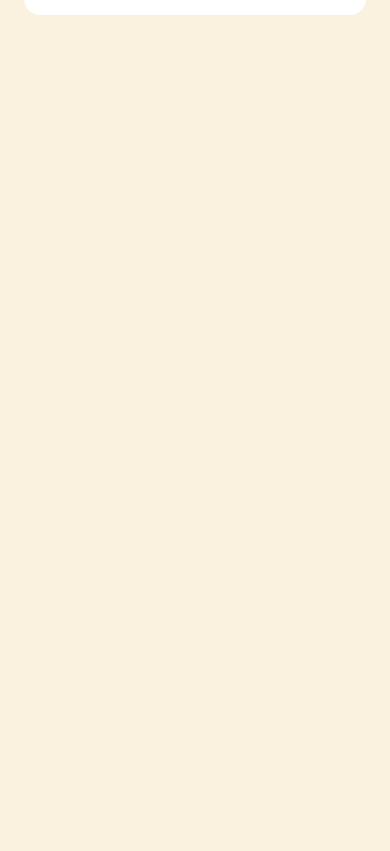
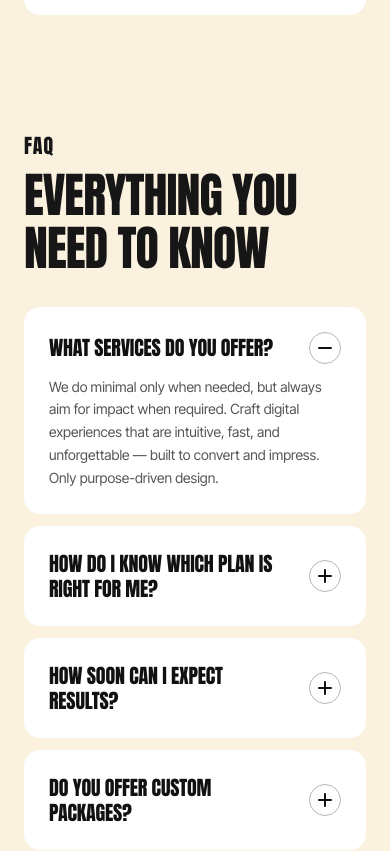
Before and after one commit to ahsanuldev/brandure, a Next.js app: page / in a window 390 px wide. Shown: the part 8674-9525 px from the top of the page. Before the commit the page ends 8753 px from the top, so only its background shows below. Built offline with nearby package versions, Linux system fonts and the light colour scheme.

Commit message:
feat: implement and integrate FAQ section on homepage

```diff
--- a/src/app/page.tsx
+++ b/src/app/page.tsx
@@ -5,6 +5,7 @@ import Works from "@/components/home/Works";
 import Projects from "@/components/home/Projects";
 import Process from "@/components/home/Process";
 import Testimonials from "@/components/home/Testimonials";
+import Faq from "@/components/home/Faq";
 
 export default function Home() {
   return (
@@ -16,6 +17,7 @@ export default function Home() {
       <Projects />
       <Process />
       <Testimonials />
+      <Faq />
     </main>
   );
 }
--- /dev/null
+++ b/src/components/home/Faq.tsx
@@ -0,0 +1,148 @@
+"use client";
+
+import React, { useState } from "react";
+import Image from "next/image";
+
+const faqData = [
+  {
+    id: "01",
+    question: "WHAT SERVICES DO YOU OFFER?",
+    answer:
+      "We do minimal only when needed, but always aim for impact when required. Craft digital experiences that are intuitive, fast, and unforgettable — built to convert and impress. Only purpose-driven design.",
+  },
+  {
+    id: "02",
+    question: "HOW DO I KNOW WHICH PLAN IS RIGHT FOR ME?",
+    answer:
+      "We work closely with you during discovery to analyze your goals, audience, and scope, recommending the ideal tailored plan for maximum ROI.",
+  },
+  {
+    id: "03",
+    question: "HOW SOON CAN I EXPECT RESULTS?",
+    answer:
+      "Timeline varies based on project scale, but typically initial concepts are ready within 1-2 weeks, with full launch delivered in 3-5 weeks.",
+  },
+  {
+    id: "04",
+    question: "DO YOU OFFER CUSTOM PACKAGES?",
+    answer:
+      "Yes! Every brand is unique, so we offer completely flexible custom packages aligned with your specific business goals and scope.",
+  },
+];
+
+export const Faq: React.FC = () => {
+  const [openIndex, setOpenIndex] = useState<number | null>(0);
+
+  const toggleAccordion = (index: number) => {
+    setOpenIndex((prevIndex) => (prevIndex === index ? null : index));
+  };
+
+  return (
+    <section id="faq" className="relative z-20 w-full bg-[#FAF1DF]">
+      {/* Section Container matching site global design token */}
+      <div className="section-container">
+        <div className="w-full flex flex-col lg:flex-row items-stretch justify-between gap-[24px]">
+          {/* Left Column: Section Header & FAQ Accordion List */}
+          <div className="flex-1 flex flex-col justify-between gap-8 sm:gap-10">
+            {/* Header Block matching other section headers */}
+            <div className="w-full flex flex-col items-start gap-3">
+              <h6 className="heading-06 text-[#161616] tracking-wider uppercase font-medium">
+                FAQ
+              </h6>
+              <h2 className="font-heading text-5xl sm:text-7xl lg:text-[84px] text-[#161616] uppercase leading-[0.95] tracking-[-0.02em]">
+                EVERYTHING YOU <br />
+                NEED TO KNOW
+              </h2>
+            </div>
+
+            {/* Accordion List (12px gap between cards) */}
+            <div className="w-full flex flex-col gap-[12px]">
+              {faqData.map((faq, index) => {
+                const isOpen = openIndex === index;
+
+                return (
+                  <div
+                    key={faq.id}
+                    className="bg-white rounded-[16px] p-6 sm:p-7 transition-all duration-300 shadow-none border border-transparent hover:border-black/5"
+                  >
+                    <button
+                      onClick={() => toggleAccordion(index)}
+                      className="w-full flex items-center justify-between gap-4 text-left cursor-pointer focus:outline-none"
+                      aria-expanded={isOpen}
+                    >
+                      <span className="font-heading text-xl sm:text-2xl lg:text-[26px] text-[#111111] uppercase leading-tight tracking-[-0.01em]">
+                        {faq.question}
+                      </span>
+                      <div className="w-8 h-8 rounded-full border border-[#111111]/30 flex items-center justify-center shrink-0 transition-transform duration-300">
+                        {isOpen ? (
+                          <svg
+                            width="14"
+                            height="2"
+                            viewBox="0 0 14 2"
+                            fill="none"
+                            xmlns="http://www.w3.org/2000/svg"
+                          >
+                            <path
+                              d="M1 1H13"
+                              stroke="#111111"
+                              strokeWidth="2"
+                              strokeLinecap="round"
+                            />
+                          </svg>
+                        ) : (
+                          <svg
+                            width="14"
+                            height="14"
+                            viewBox="0 0 14 14"
+                            fill="none"
+                            xmlns="http://www.w3.org/2000/svg"
+                          >
+                            <path
+                              d="M7 1V13M1 7H13"
+                              stroke="#111111"
+                              strokeWidth="2"
+                              strokeLinecap="round"
+                            />
+                          </svg>
+                        )}
+                      </div>
+                    </button>
+
+                    {/* Expandable Answer Paragraph */}
+                    <div
+                      className={`grid transition-all duration-300 ease-in-out ${
+                        isOpen
+                          ? "grid-rows-[1fr] opacity-100 mt-3 sm:mt-4"
+                          : "grid-rows-[0fr] opacity-0 mt-0"
+                      }`}
+                    >
+                      <div className="overflow-hidden">
+                        <p className="font-sans text-sm sm:text-base text-[#555555] font-normal leading-relaxed">
+                          {faq.answer}
+                        </p>
+                      </div>
+                    </div>
+                  </div>
+                );
+              })}
+            </div>
+          </div>
+
+          {/* Right Column: High-Impact Model Portrait Image (Fixed 648px width, dynamic self-stretching height) */}
+          <div className="w-full lg:w-[648px] shrink-0 h-[480px] sm:h-[550px] lg:h-auto self-stretch rounded-[28px] sm:rounded-[36px] overflow-hidden relative transition-all duration-300">
+            <Image
+              src="/jay-soundo-Taur4hEcs28-unsplash 1.png"
+              alt="FAQ Model Portrait"
+              fill
+              className="object-cover object-center"
+              sizes="(max-width: 1024px) 100vw, 648px"
+              priority
+            />
+          </div>
+        </div>
+      </div>
+    </section>
+  );
+};
+
+export default Faq;
```
Also changed, not shown: public/jay-soundo-Taur4hEcs28-unsplash 1.png (added).
